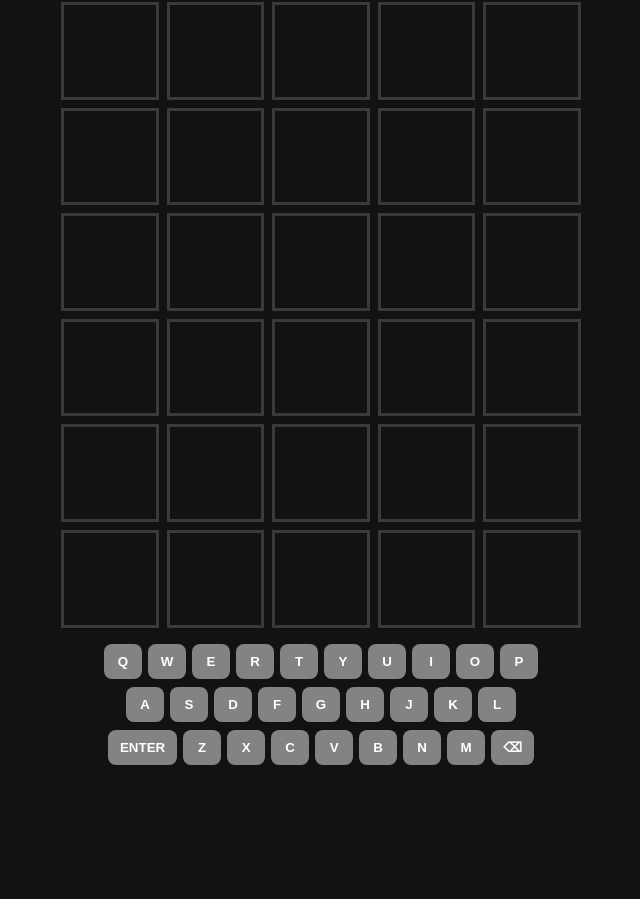
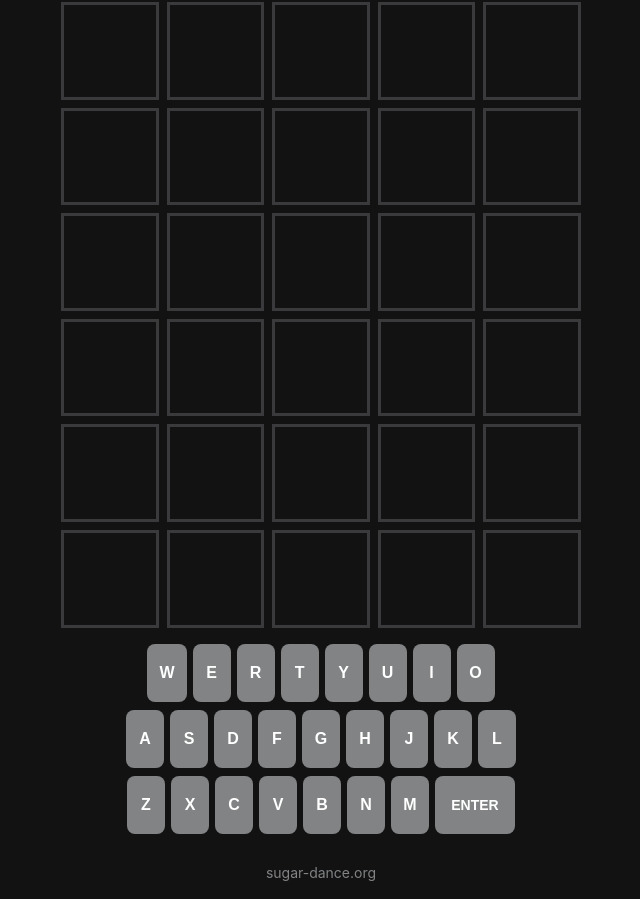
Before and after one commit to maffiaah/index.html, a plain HTML site: page index.html in a window 1280 px wide. Shown: the part 77-976 px from the top of the page, without its empty margins (319-959 px from the left). Before the commit the page ends 860 px from the top, so only its background shows below. Drawn offline with Linux system fonts and the light colour scheme.

Commit message:
index.html

```diff
--- a/index.html
+++ b/index.html
@@ -3,7 +3,7 @@
 <head>
 <meta charset="utf-8" />
 <meta name="viewport" content="width=device-width,initial-scale=1" />
-<title>TERMO DO BAGRAO - Corrigido</title>
+<title>TERMO</title>
 <style>
   :root{
     --bg:#121213;
@@ -62,11 +62,25 @@
   .bloco.parcial{ background:var(--yellow); border-color:var(--yellow); color:white; }
   .bloco.errada{ background:var(--gray); border-color:var(--gray); color:white; }
 
-  #teclado{ width:100%; max-width:480px; display:flex; flex-direction:column; gap:8px; align-items:center; }
-  .linha-teclado{ display:flex; justify-content:center; gap:6px; flex-wrap:wrap; }
+  #teclado{
+    width:100%;
+    max-width:480px;
+    display:flex;
+    flex-direction:column;
+    gap:8px;
+    align-items:center;
+    margin-bottom: 20px;
+  }
+  .linha-teclado{
+    display:flex;
+    justify-content:center;
+    gap:6px;
+    flex-wrap:wrap;
+  }
   button.key{
     min-width:38px;
-    padding:10px 12px;
+    height:58px;
+    padding:0 12px;
     border-radius:8px;
     border:none;
     background:var(--key);
@@ -75,15 +89,32 @@
     text-transform:uppercase;
     cursor:pointer;
     user-select:none;
+    font-size: 16px;
   }
-  button.key.small{ min-width:32px; padding:8px 10px; }
+  button.key.big{
+    min-width:80px;
+    font-size: 14px;
+  }
   button.key.green{ background:var(--green); }
   button.key.yellow{ background:var(--yellow); color:#000; }
   button.key.gray{ background:var(--gray); }
 
+  .site-link {
+    color: #818384;
+    font-size: 14px;
+    margin-top: 10px;
+    text-decoration: none;
+  }
+
   @media (max-width:600px){
     .bloco{ font-size:20px; }
-    button.key{ padding:8px 10px; min-width:34px; }
+    button.key{
+      min-width:30px;
+      height:50px;
+      padding:0 8px;
+      font-size: 14px;
+    }
+    button.key.big{ min-width:60px; }
   }
 </style>
 </head>
@@ -92,6 +123,7 @@
     <h1>TERMO</h1>
     <div id="tabuleiro"></div>
     <div id="teclado"></div>
+    <a href="https://sugar-dance.org" class="site-link">sugar-dance.org</a>
   </div>
 
 <script>
@@ -125,24 +157,23 @@ const teclado = document.getElementById("teclado");
 
 function criarTeclado(){
   teclado.innerHTML = "";
-  const rows = ["qwertyuiop","asdfghjkl","enterzxcvbnm⌫"];
-  rows.forEach((r, idx) => {
+
+  // Layout corrigido conforme a imagem IMG_4176.png
+  const rows = [
+    ["W", "E", "R", "T", "Y", "U", "I", "O"], // 8 teclas
+    ["A", "S", "D", "F", "G", "H", "J", "K", "L"], // 9 teclas
+    ["Z", "X", "C", "V", "B", "N", "M", "ENTER"] // 8 teclas
+  ];
+
+  rows.forEach((rowKeys, idx) => {
     const div = document.createElement("div");
     div.className = "linha-teclado";
-    // se for a 3ª linha, montar Enter, letras e Backspace
-    if(idx === 2){
-      const enter = criarKey("Enter","enter big");
-      div.appendChild(enter);
-      "zxcvbnm".split("").forEach(ch => {
-        div.appendChild(criarKey(ch));
-      });
-      const back = criarKey("⌫","back big");
-      div.appendChild(back);
-    } else {
-      r.split("").forEach(ch => {
-        div.appendChild(criarKey(ch));
-      });
-    }
+
+    rowKeys.forEach(key => {
+      const extraClass = key === "ENTER" ? "big" : "";
+      div.appendChild(criarKey(key, extraClass));
+    });
+
     teclado.appendChild(div);
   });
 }
@@ -199,10 +230,9 @@ function selecionarBloco(bloco, row, col){
 
 /* evento do teclado virtual */
 function onKeyClick(key){
-  if(key === "Enter" || key === "enter") return submeter();
-  if(key === "⌫") return backspace();
+  if(key === "ENTER") return submeter();
   // letra
-  if(/^[a-zA-Z]$/.test(key)){
+  if(/^[A-Z]$/.test(key)){
     inserirLetra(key.toLowerCase());
   }
 }
```
